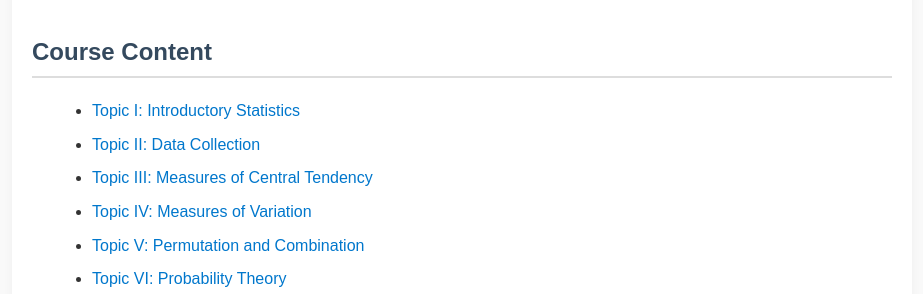
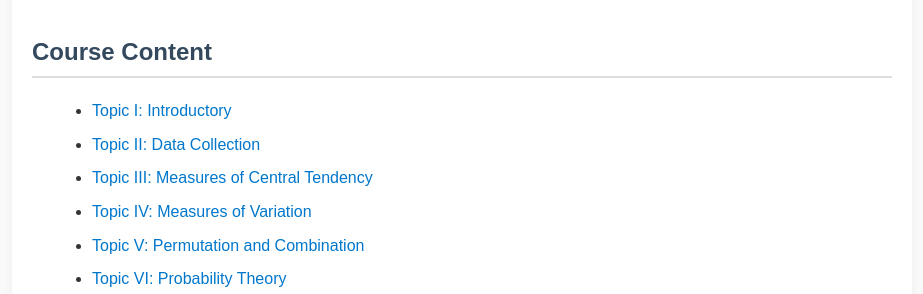
Before and after one commit to FomeA/FomeA.github.io, a Jekyll site: the page _teaching/qms101/index.html, which Jekyll copies as it is, in a window 1280 px wide. Shown: the part 705-999 px from the top of the page, without its empty margins (178-1101 px from the left). Built offline with Jekyll 4.4.1, drawn with Linux system fonts in a browser that asks for light colours.

Commit message:
Update index.html

```diff
--- a/_teaching/qms101/index.html
+++ b/_teaching/qms101/index.html
@@ -89,7 +89,7 @@
 
   <h2>Course Content</h2>
   <ul>
-    <li><a href="/teaching/qms101/slides_t1-pdf.pdf">Topic I: Introductory Statistics</a></li>
+    <li><a href="/teaching/qms101/slides_t1-pdf.pdf">Topic I: Introductory</a></li>
     <li><a href="/teaching/qms101/pdfs/topic2/">Topic II: Data Collection </a></li>
     <li><a href="/teaching/qms101/pdfs/topic3/">Topic III: Measures of Central Tendency </a></li>
     <li><a href="/teaching/qms101/pdfs/topic4/">Topic IV: Measures of Variation </a></li>
```
